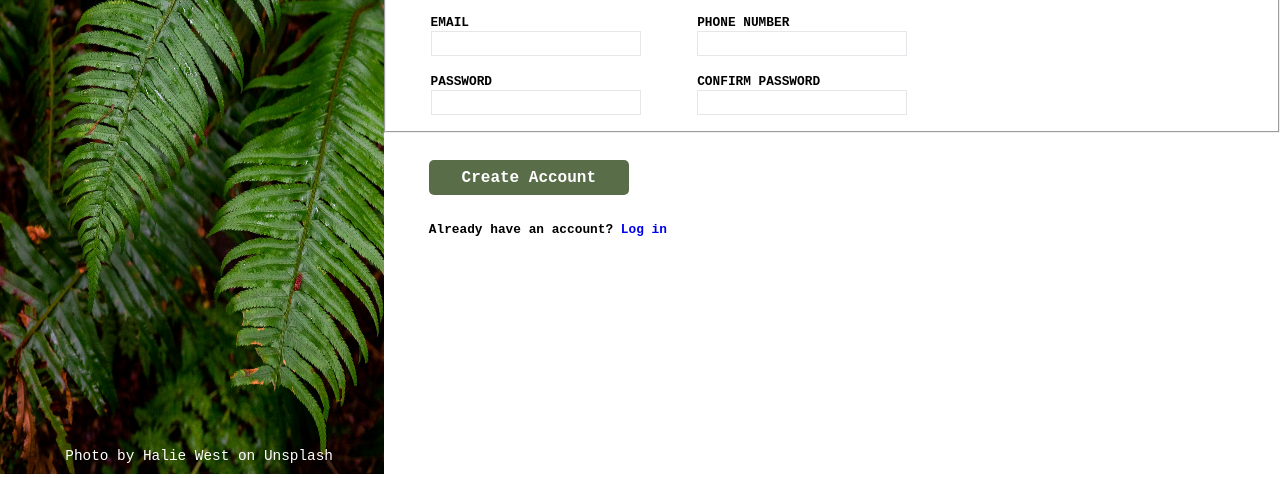
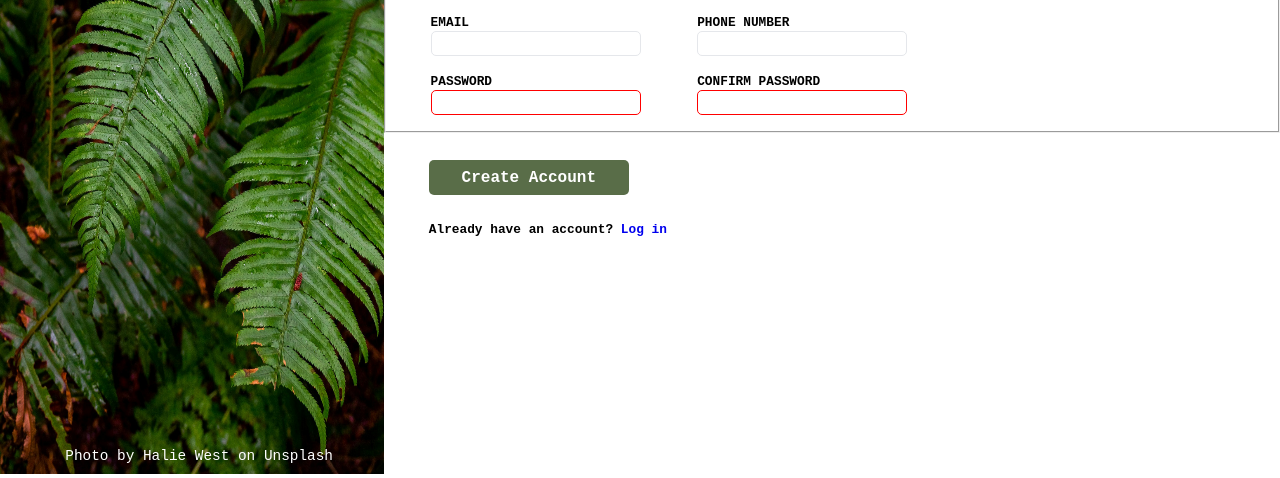
Before and after one commit to chiranuvathn/sign-up-form, a plain HTML site: page index.html in a window 1280 px wide. Shown: the part 326-804 px from the top of the page. Drawn offline with Linux system fonts and the light colour scheme.

Commit message:
- finalize form styling

```diff
--- a/index.html
+++ b/index.html
@@ -44,7 +44,7 @@
 
                             <p>
                                 <label for="pw">PASSWORD</label><br>
-                                <input type="password" id="pw" name="user-password">
+                                <input type="password" id="pw" name="user-password" required>
                             </p>
                         </div>
 
@@ -61,7 +61,7 @@
 
                             <p>
                                 <label for="confirm_pw">CONFIRM PASSWORD</label><br>
-                                <input type="password" id="confirm_pw" name="user-confirm-password">
+                                <input type="password" id="confirm_pw" name="user-confirm-password" required>
                             </p>
                         </div>
                     </div>
--- a/styles.css
+++ b/styles.css
@@ -100,3 +100,11 @@ button {
     margin-top: 3%;
     font-size: 0.8em;
 }
+
+input {
+    border-radius: 5px;
+}
+
+input:invalid {
+    border: 1px solid red;
+}
```
